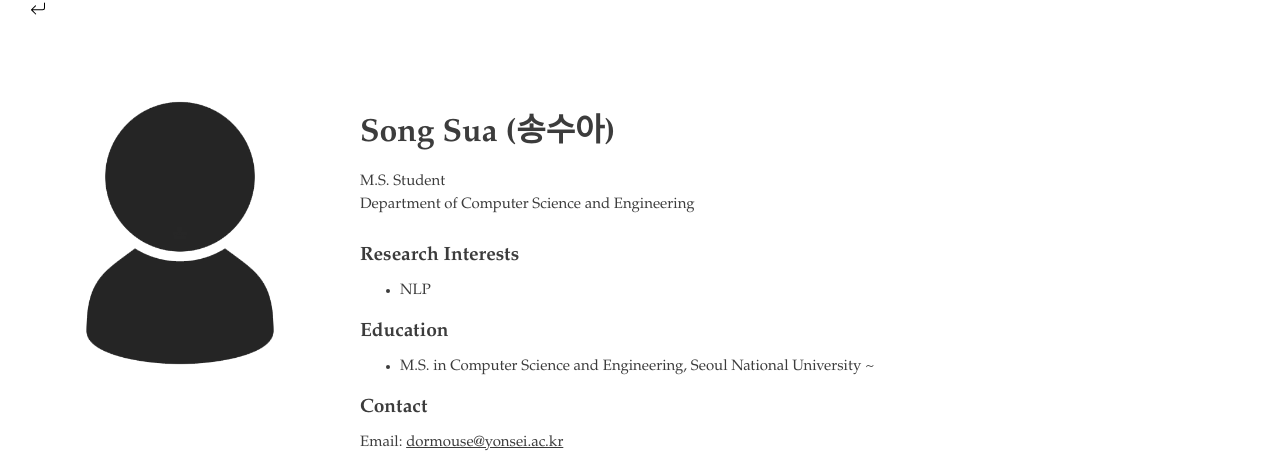
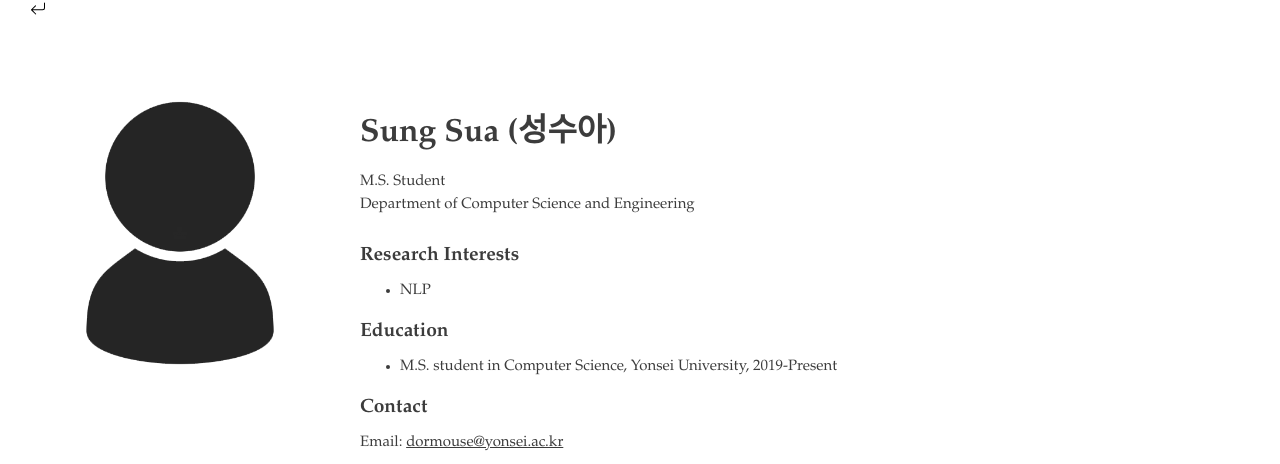
Before and after one commit to ldilab/ldilab.github.io, a Jekyll site: the page built from _people/songsa.md, in a window 1280 px wide. Shown: the part 189-653 px from the top of the page. Built offline with Jekyll 4.4.1, drawn with Linux system fonts in a browser that asks for light colours.

Commit message:
update sua's profile

```diff
--- a/_people/songsa.md
+++ b/_people/songsa.md
@@ -1,13 +1,13 @@
 ---
 short_name: songsa
-name: Song Sua
-korean_name: 송수아
+name: Sung Sua
+korean_name: 성수아
 position: M.S. Student
 department: Department of Computer Science and Engineering
 interests:
  - "NLP"
 education:
- - "M.S. in Computer Science and Engineering, Seoul National University ~"
+ - M.S. student in Computer Science, Yonsei University, 2019-Present
 mail: dormouse@yonsei.ac.kr
 photo: nopicture.png
 ---
```
